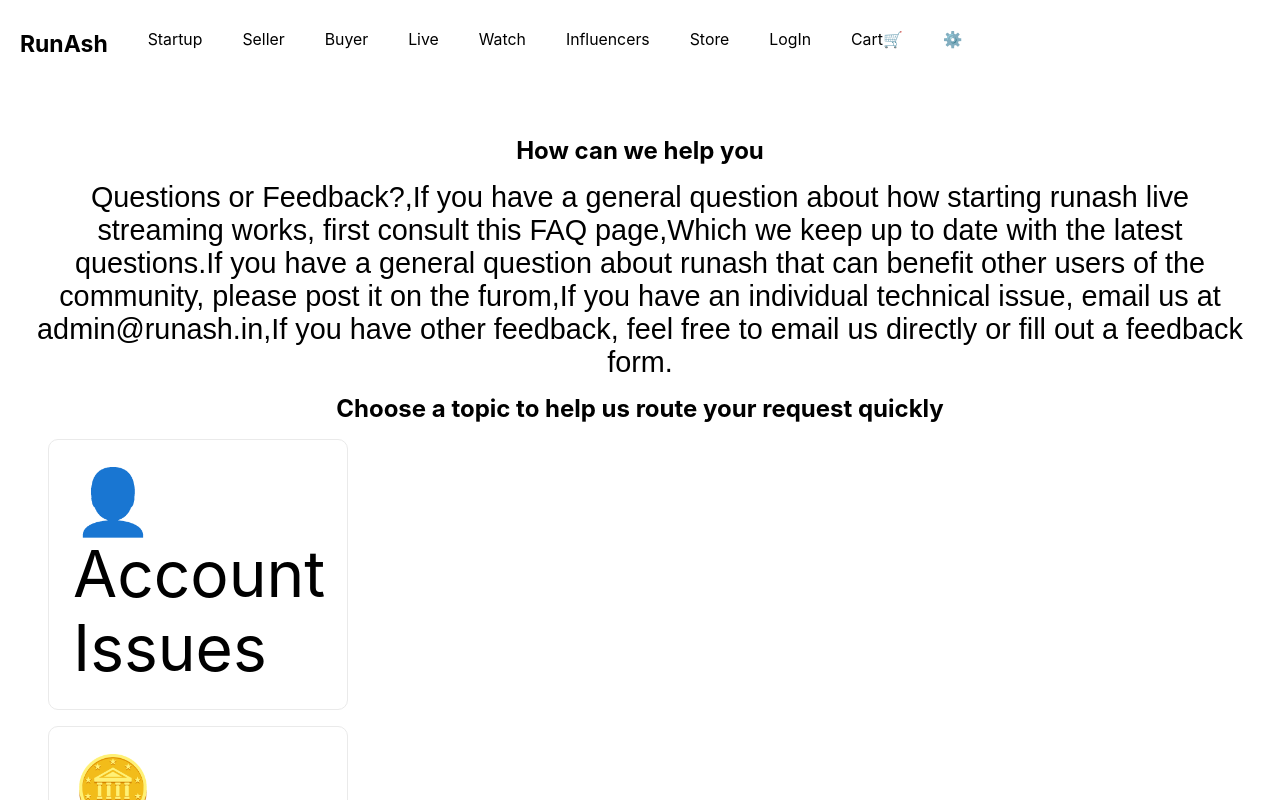
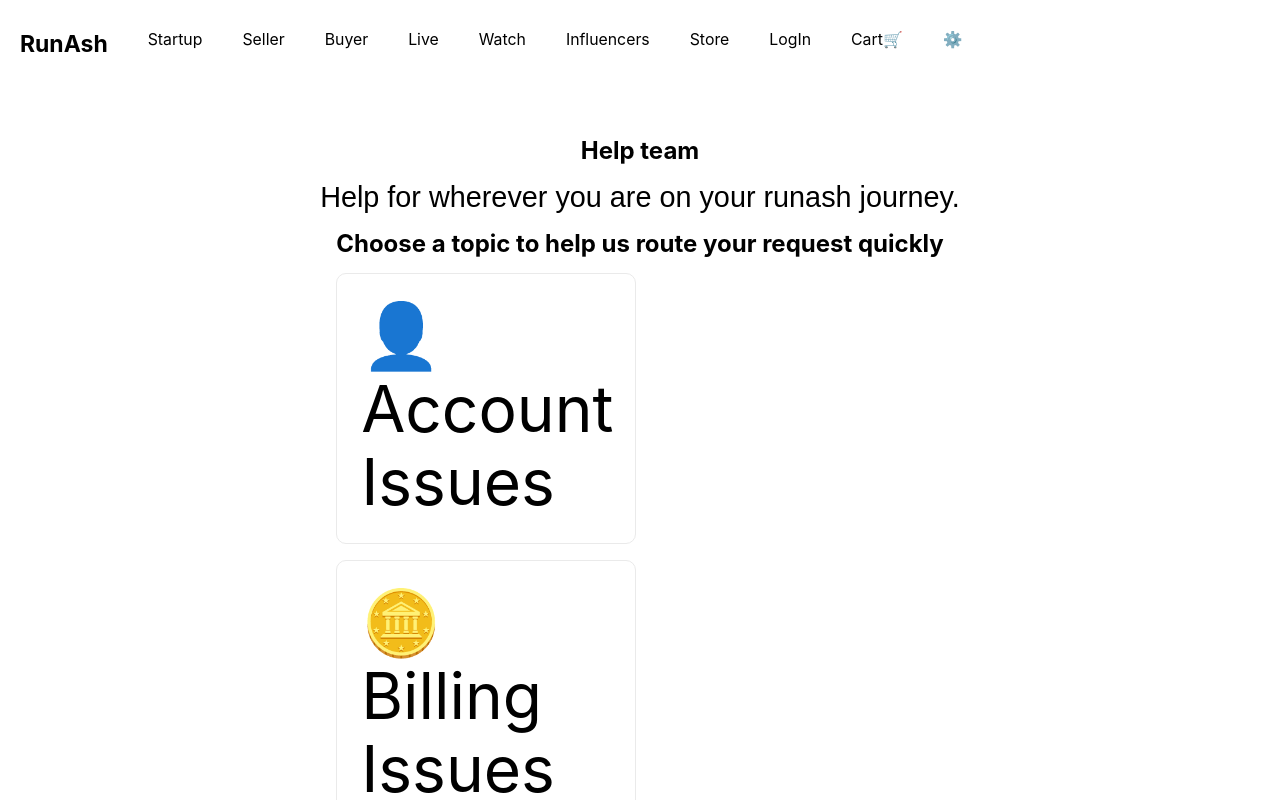
Before and after one commit to rammurmu/next, a Next.js app: page /help in a window 1280 px wide. Shown: the top 800 px of the page. Built offline with nearby package versions, Linux system fonts and the light colour scheme.

Commit message:
Update help.js

```diff
--- a/pages/help.js
+++ b/pages/help.js
@@ -6,22 +6,34 @@ export default function Help() {
     <div className={styles.container}>
       <main className={styles.main}>
        <div className={styles.title}>
-        <h1>How can we help you</h1>
-        <p>Questions or Feedback?,If you have a general question about how starting runash live streaming works, first consult this FAQ page,Which we keep up to date with the latest questions.If you have a general question about runash that can benefit other users of the community, please post it on the furom,If you have an individual technical issue, email us at admin@runash.in,If you have other feedback, feel free to email us directly or fill out a feedback form.</p>
+        <h1>Help team</h1>
+        <p>Help for wherever you are on your runash journey.</p>
 
        <h1>Choose a topic to help us route your request quickly</h1>
+
        <div className={styles.card}>👤 Account Issues</div>
+
        <div className={styles.card}>🪙 Billing Issues</div>
+
        <div className={styles.card}>🧺 Cart Issues</div>
+
        <div className={styles.card}>🛍️ Shopping Issues</div>
+
        <div className={styles.card}>🛒 Selling Issues</div>
+
        <div className={styles.card}>📽️ Live Streaming Issues</div>
+
        <div className={styles.card}>📺Watch live streaming Issues</div>
+
        <div className={styles.card}>📝 Provide Feedback</div>
+
        <div className={styles.card}>🤷 Help with runash </div>
+
        <div className={styles.card}>👫 Influencer Issues</div>
+
        <div className={styles.card}>⚙️ Other support</div>
-       <p> Other questions about runash connet with expert on live</p>
+
+       <p className={styles.description}>Connect and interaction with CEO on live streaming </p>
         </div>
          <p className={styles.description}>
           <Link href="/">
```
